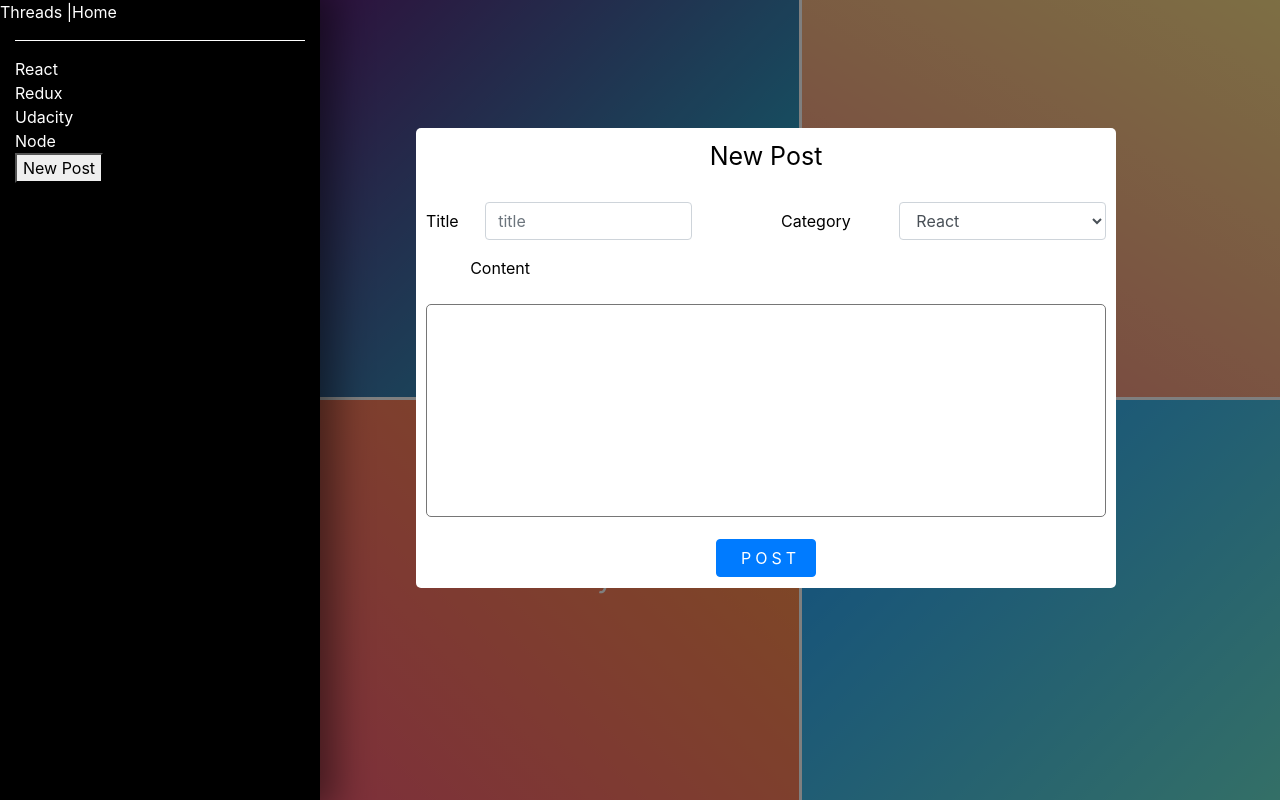
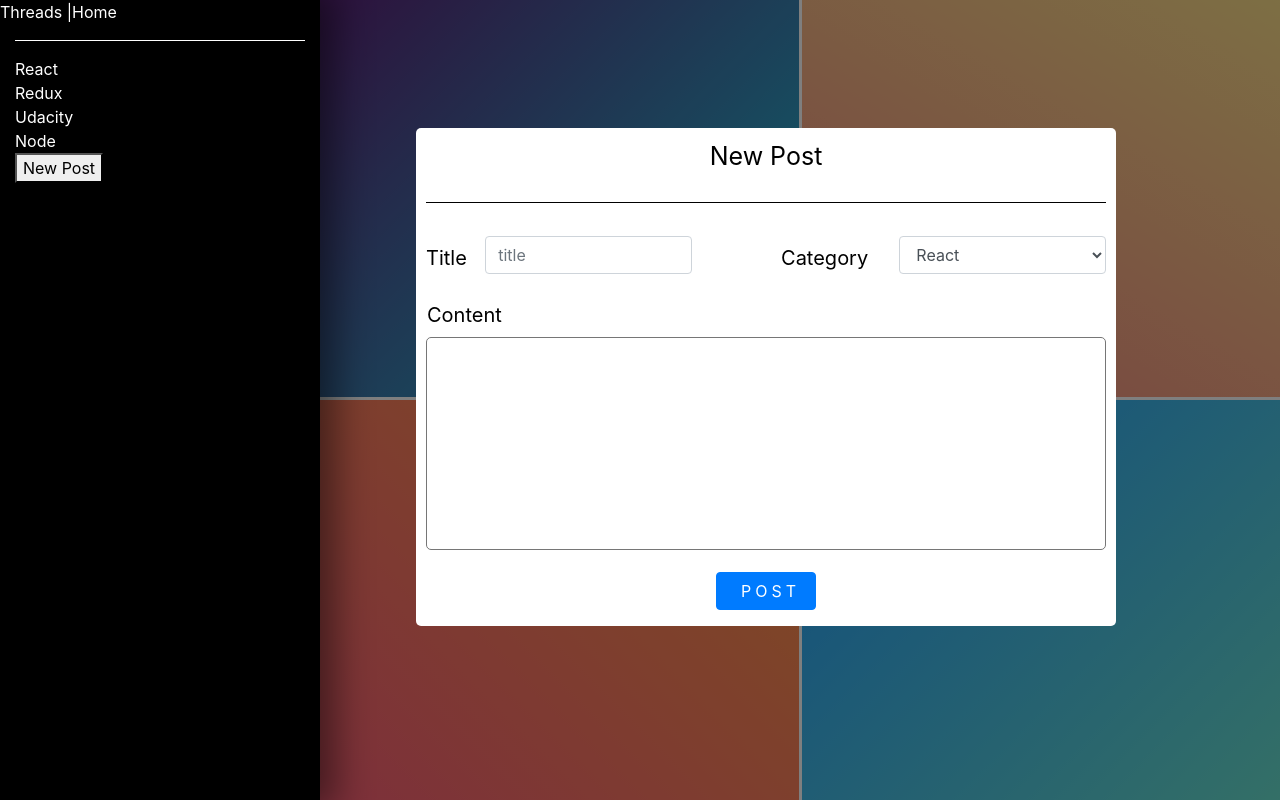
Before and after one commit to CHBaker/readables, a React (Create React App) app in the folder app/: page / in a window 1280 px wide. Built offline with nearby package versions, Linux system fonts and the light colour scheme; no server answers.

Commit message:
FEATURE|WIP: new post form
- Form works
- WIP send values to server

```diff
--- a/app/src/components/new_post/NewPost.js
+++ b/app/src/components/new_post/NewPost.js
@@ -9,8 +9,10 @@ class NewPost extends Component {
     }
 
     handleSubmit = (e) => {
-        e.preventDefault()
-        const values = serializeForm(e.target, { hash: true})
+        e.preventDefault();
+        const values = serializeForm(e.target, { hash: true});
+        values.category = this.state.category;
+        console.log(values);
     }
 
     changeCategory = (e) => {
@@ -24,16 +26,17 @@ class NewPost extends Component {
             <div>
                 <div className='veil'></div>
                 <div className='new-post-wrapper'>
-                    <form className='new-post-form'>
+                    <form onSubmit={this.handleSubmit} className='new-post-form'>
                         <div className='form-group row'>
                             <div className='col form-title'>
                                 New Post
                             </div>
                         </div>
-                        <div className='form-group row'>
+                        <hr className='new-post-hr' />
+                        <div className='form-group row form-top-wrapper'>
                             <label htmlFor="title" className="col-1 col-form-label">Title</label>
                             <div className="col-4">
-                                <input type="text" className="form-control" id="title" placeholder="title" />
+                                <input type="text" name="title" className="form-control" placeholder="title" />
                             </div>
                             <div className='col'></div>
                             <label htmlFor="category" className="col-2 col-form-label">Category</label>
@@ -46,21 +49,20 @@ class NewPost extends Component {
                                 </select>
                             </div>
                         </div>
-                        <div className='form-group row'>
-                            <div className='col-1'></div>
-                            <label htmlFor='content col-2'>Content</label>
+                        <div className='form-group row content-wrapper'>
+                            <label htmlFor='content'>Content</label>
                             <div className='col'></div>
                         </div>
                         <div className='form-group row'>
                             <div className='col post-body'>
-                                <textarea className='content-input' type='text' name='content' value=''>
+                                <textarea className='content-input' type='text' name='content'>
                                 </textarea>
                             </div>
                         </div>
                         <div className='form-group row'>
                             <div className='col'></div>
                             <div className='col button-col'>
-                                <button type='submit' className='btn btn-group btn-primary post-btn'>
+                                <button type='submit' value="submit" className='btn btn-group btn-primary post-btn'>
                                     POST
                                 </button>
                             </div>
--- a/app/src/components/new_post/newPost.css
+++ b/app/src/components/new_post/newPost.css
@@ -7,7 +7,7 @@
     color: black;
     border-radius: 5px;
     width: 700px;
-    height: 460px;
+    height: 498px;
     padding: 10px;
 }
 
@@ -49,3 +49,22 @@
     letter-spacing: 4px;
     cursor: pointer;
 }
+
+.new-post-hr {
+    border-color: black !important;
+}
+
+.content-wrapper {
+    margin-bottom: -1px !important;
+    margin-top: 20px;
+    font-size: 20px;
+}
+
+label[for=content] {
+    padding-left: 16px;
+}
+
+.form-top-wrapper {
+    font-size: 20px;
+    margin-top: 33px;
+}
```
